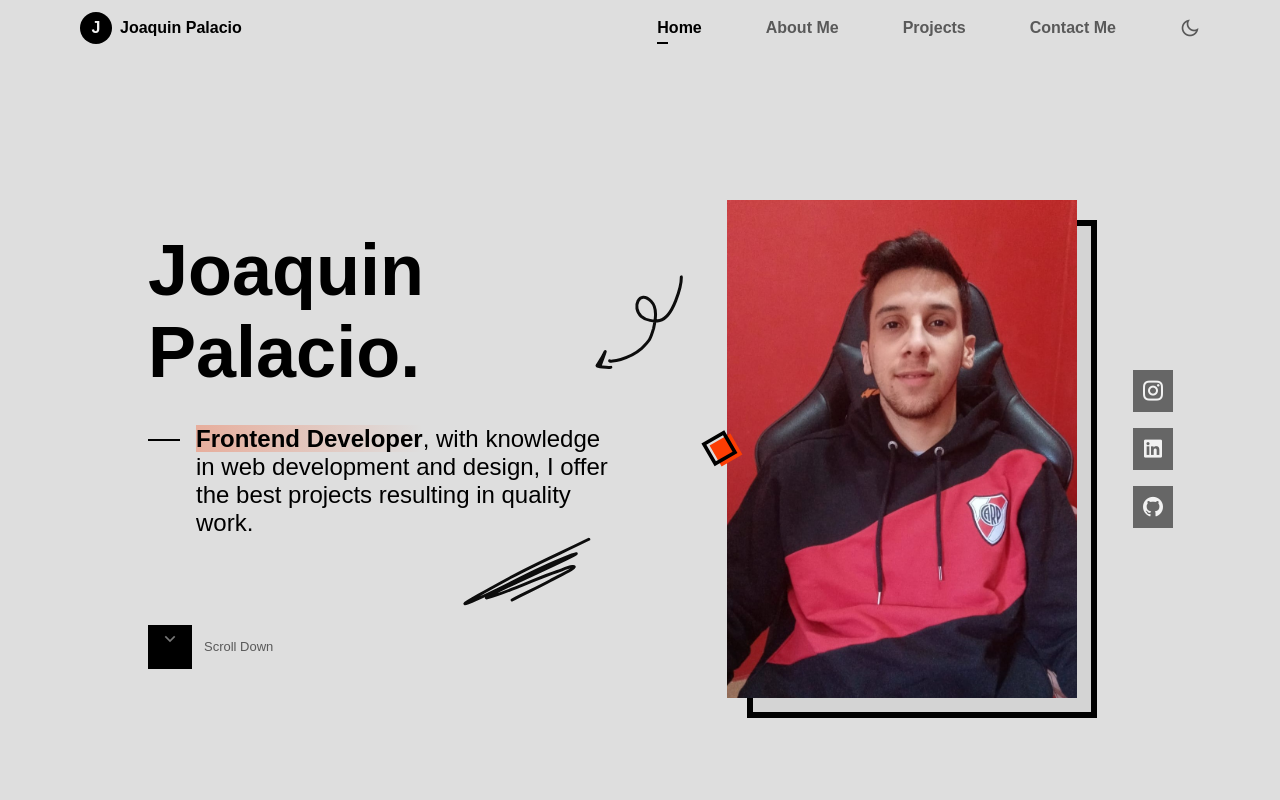
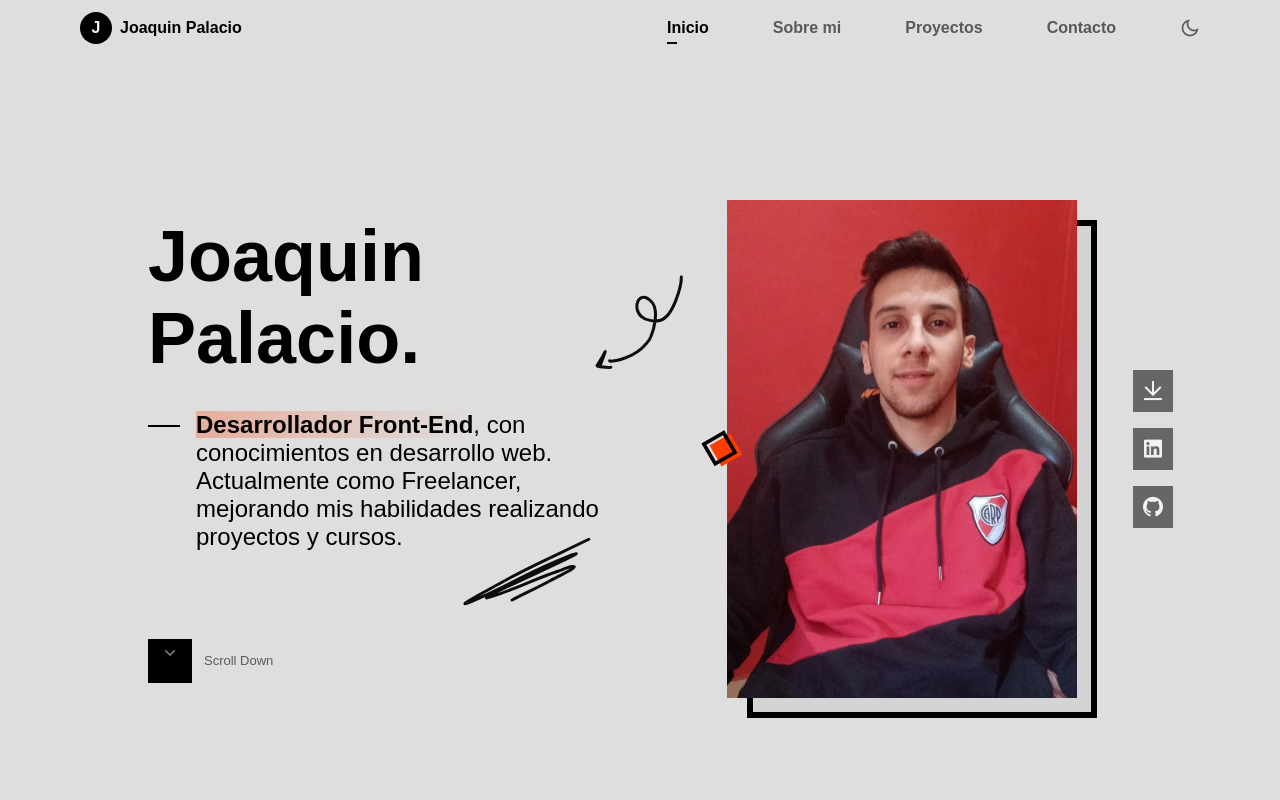
Before and after one commit to Joaquin-Palacio/New-Portfolio, a plain HTML site: page index.html in a window 1280 px wide. Shown: the top 800 px of the page. Drawn offline with nearby package versions, Linux system fonts and the light colour scheme; a web font is replaced by a local one.

Commit message:
add descarga de cv

```diff
--- a/index.html
+++ b/index.html
@@ -33,19 +33,19 @@
 
         <ul class="nav__list">
           <li class="nav__item">
-            <a href="#home" class="nav__link active-link">Home</a>
+            <a href="#home" class="nav__link active-link">Inicio</a>
           </li>
 
           <li class="nav__item">
-            <a href="#about" class="nav__link">About Me</a>
+            <a href="#about" class="nav__link">Sobre mi</a>
           </li>
 
           <li class="nav__item">
-            <a href="#projects" class="nav__link">Projects</a>
+            <a href="#projects" class="nav__link">Proyectos</a>
           </li>
 
           <li class="nav__item">
-            <a href="#contact" class="nav__link nav__link-button">Contact Me</a>
+            <a href="#contact" class="nav__link nav__link-button">Contacto</a>
           </li>
         </ul>
 
@@ -86,8 +86,8 @@
           </div>
 
           <div class="home__social">
-            <a href="https://www.instagram.com/joaquin_palacio_/" target="_blank" class="home__social-link">
-              <i class="ri-instagram-line"></i>
+            <a href="#" id="download-cv" target="_blank" class="home__social-link">
+              <i class="ri-download-line"></i>
             </a>
 
             <a href="https://www.linkedin.com/in/joaquin-palacio/" target="_blank" class="home__social-link">
@@ -102,8 +102,9 @@
 
         <div class="home__info">
           <p class="home__description">
-            <b>Frontend Developer</b>, with knowledge in web development and
-            design, I offer the best projects resulting in quality work.
+            <b>Desarrollador Front-End</b>, con conocimientos en desarrollo web.
+            Actualmente como Freelancer, mejorando mis habilidades realizando
+            proyectos y cursos.
           </p>
 
           <a href="#about" class="home__scroll">
--- a/js/main.js
+++ b/js/main.js
@@ -139,11 +139,28 @@ const sr = ScrollReveal({
   distance: '60px',
   duration: 2500,
   delay: 400,
-  reset: true
-})
+  reset: true,
+});
 
-sr.reveal(`.home__perfil, .about__image, .contact__mail`, {origin: 'right'})
-sr.reveal(`.home__name, .home__info,
+sr.reveal(`.home__perfil, .about__image, .contact__mail`, { origin: 'right' });
+sr.reveal(
+  `.home__name, .home__info,
            .about__container section__title-1, .about__info
-           .contact__social, .contact__data`, {origin: 'left'})
-sr.reveal(`.services__card, .projects__card`, {interval: 100})
+           .contact__social, .contact__data`,
+  { origin: 'left' }
+);
+sr.reveal(`.services__card, .projects__card`, { interval: 100 });
+
+/* ========== DOWNLOAD CV ========== */
+
+document.getElementById('download-cv').addEventListener('click', function (e) {
+  e.preventDefault();
+
+  const cvUrl = '../assets/CV-Joaquín-Palacio.pdf';
+
+  const link = document.createElement('a');
+  link.href = cvUrl;
+  link.download = 'CV-Joaquín-Palacio.pdf';
+
+  link.click();
+});
```
Also changed, not shown: 1 other file.
